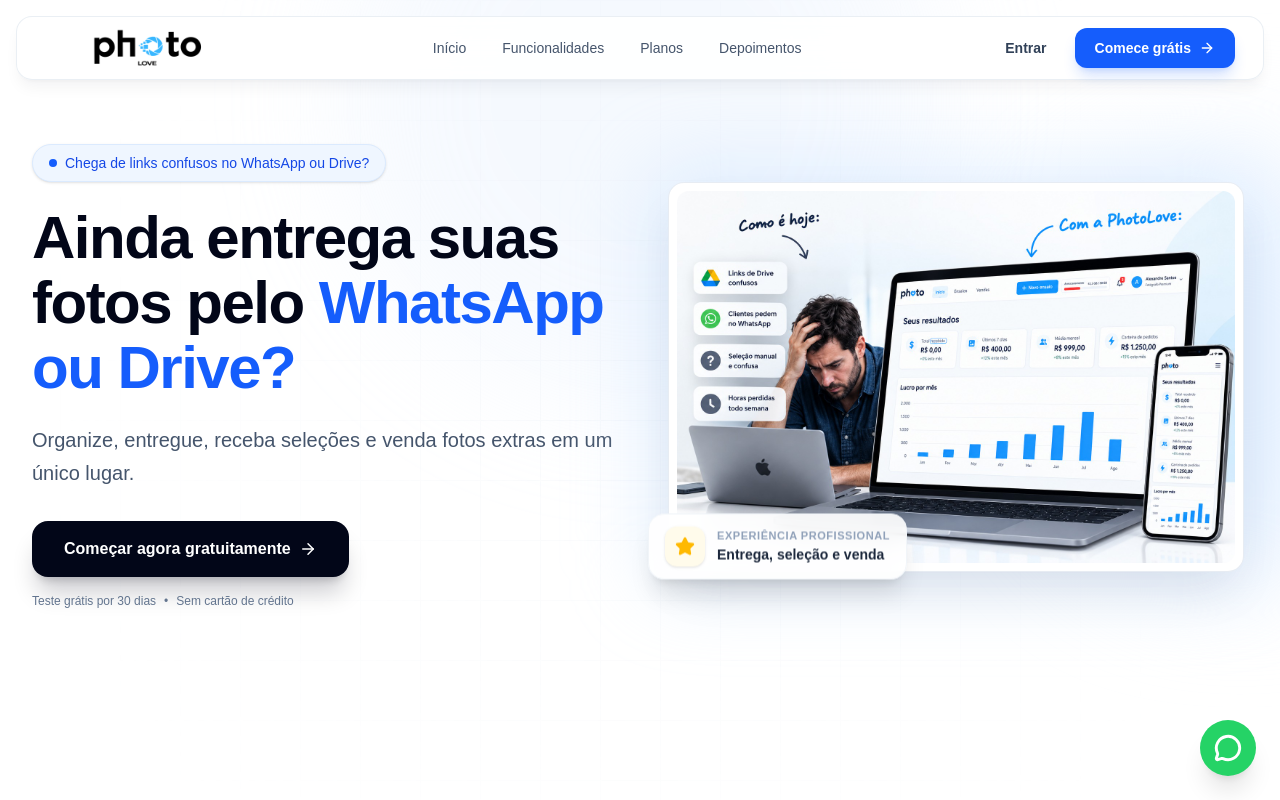
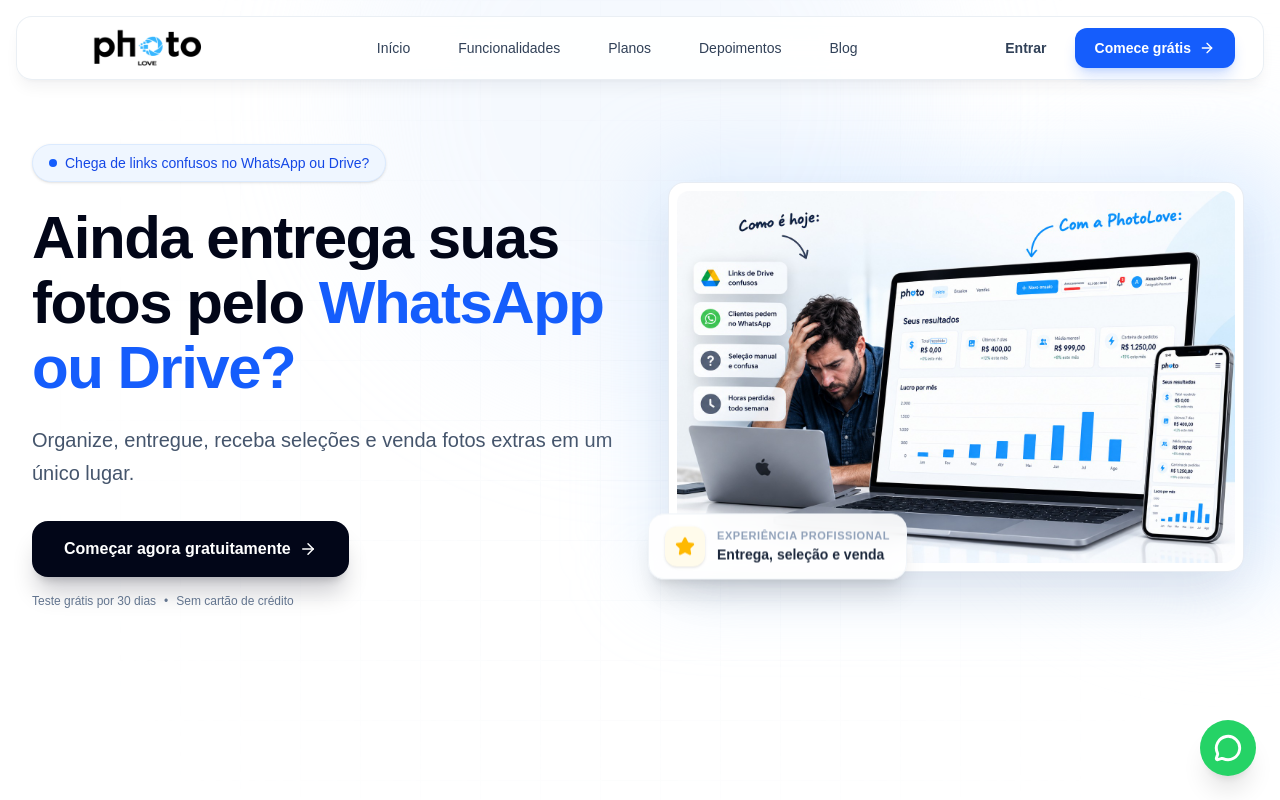
Before and after one commit to leandro-bsf/photolove-landing, a Next.js app: page / in a window 1280 px wide. Shown: the top 800 px of the page. Built offline with nearby package versions, Linux system fonts and the light colour scheme.

Commit message:
ajuste menu blog

```diff
--- a/app/components/Footer.tsx
+++ b/app/components/Footer.tsx
@@ -81,6 +81,8 @@ export default function Footer() {
             <ul className="space-y-3 text-sm">
               <li><Link href="#depoimentos" className="transition-colors hover:text-white">Depoimentos</Link></li>
               <li><Link href="#faq" className="transition-colors hover:text-white">Dúvidas Frequentes</Link></li>
+             <li><Link    rel="noopener noreferrer" target="_blank" href="https://blog.photolove.com.br" className="transition-colors hover:text-white">Blog</Link></li>
+
             </ul>
           </div>
 
--- a/app/components/Navbar.tsx
+++ b/app/components/Navbar.tsx
@@ -11,6 +11,7 @@ const menuItems = [
   { label: "Funcionalidades", href: "#recursos" },
   { label: "Planos", href: "#precos" },
   { label: "Depoimentos", href: "#depoimentos" },
+  { label: "Blog", href: "https://blog.photolove.com.br/" },
 
 ];
 
@@ -39,15 +40,17 @@ export default function Navbar() {
         </a>
 
         {/* Menu Desktop */}
-        <div className="hidden items-center gap-7 lg:gap-9 md:flex">
+        <div className="hidden items-center gap-4 lg:gap-4 md:flex">
          {menuItems.map((item) => (
               <a
                 key={item.label}
                 href={item.href}
-              className="group relative text-sm font-medium text-slate-600 transition-colors hover:text-blue-600"
+                target={item.label === "Blog" ? "_blank" : undefined}
+                rel={item.label === "Blog" ? "noopener noreferrer" : undefined}
+                onClick={() => setMenuOpen(false)}
+                className="rounded-xl px-4 py-3 text-sm font-medium text-slate-700 transition-colors hover:bg-slate-50 hover:text-blue-600"
               >
                 {item.label}
-              <span className="absolute -bottom-1 left-0 h-0.5 w-0 bg-blue-600 transition-all duration-300 group-hover:w-full" />
               </a>
             ))}
         </div>
```
Lines whose indentation alone changed are shown as unchanged.
